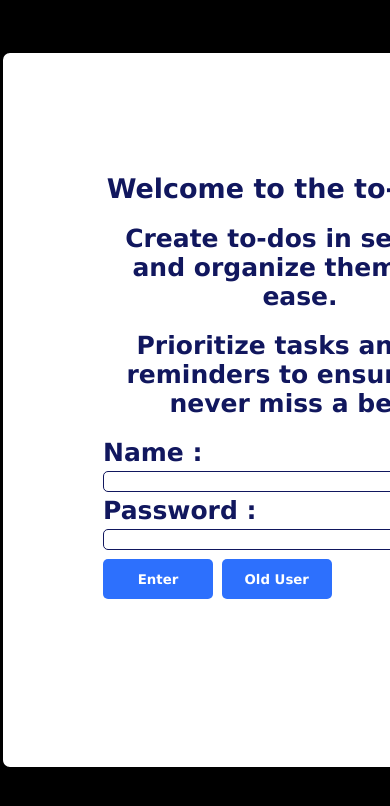
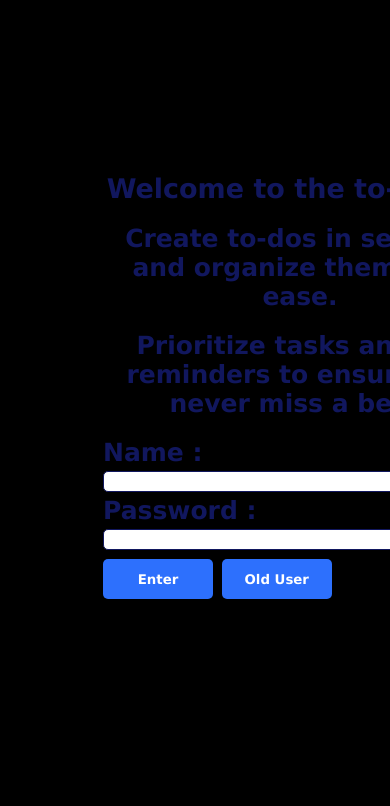
Before and after one commit to Roshan2022Anand/TO-DO-LIST, a plain HTML site: page main-pg/main.html in a window 390 px wide. Shown: the top 806 px of the page. Drawn offline with Linux system fonts and the light colour scheme.

Commit message:
made easy for mobile

```diff
--- a/main-pg/main.css
+++ b/main-pg/main.css
@@ -50,6 +50,7 @@ input{
     border-radius: 5px;
     border: 1px solid;
     margin: 4px 0;
+
 }
 .btn-design {
     background-color: var(--btn-color);
@@ -138,3 +139,10 @@ input[type="checkbox"]{
 button{
     color: var(--background-color);
 }
+
+
+@media only screen and (max-width: 520px) {
+    #container{
+        background-color: var(--border-color);
+    }
+}
```
